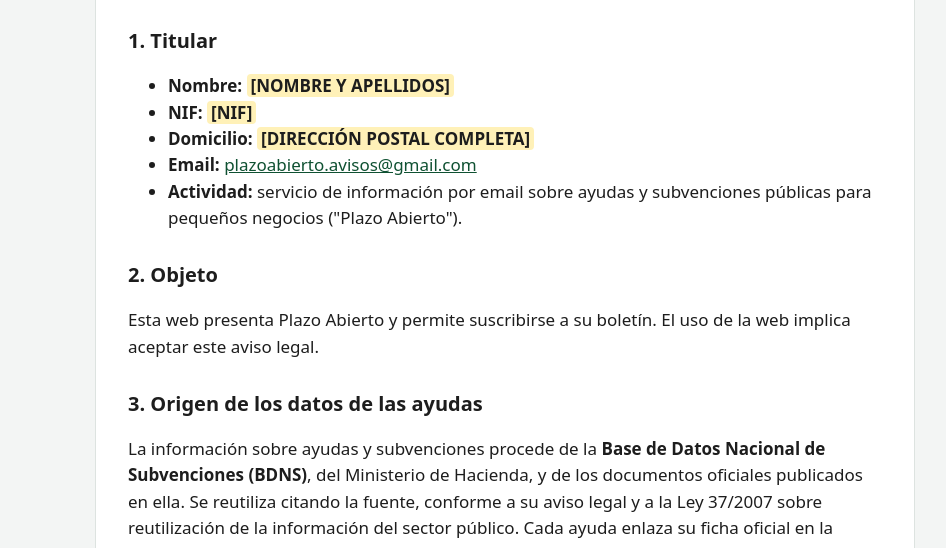
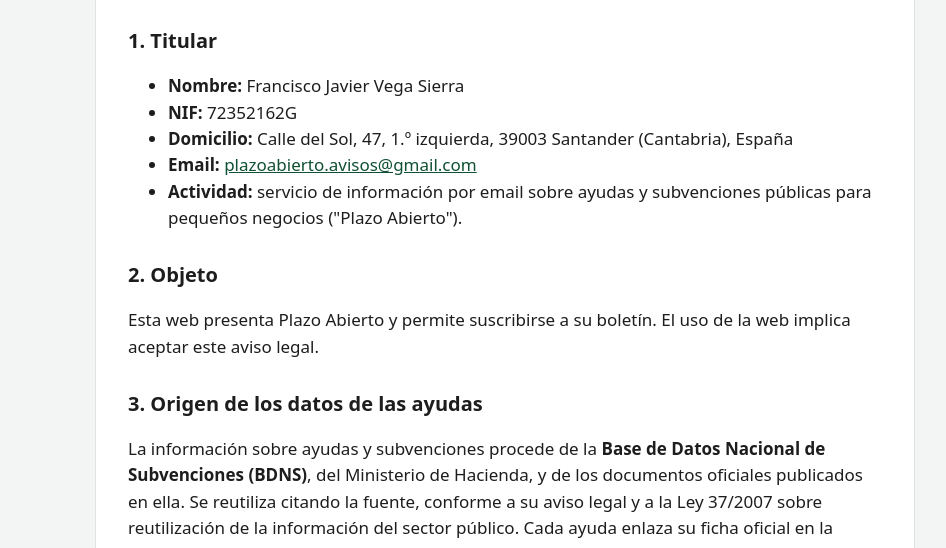
Before and after one commit to javiervegamanagement-lang/subvenia, a plain HTML site: page aviso-legal.html in a window 1280 px wide. Shown: the part 252-800 px from the top of the page, without its empty margins (135-1081 px from the left). Drawn offline with Linux system fonts and the light colour scheme.

Commit message:
Web: datos del titular en aviso legal y privacidad; .nojekyll para GitHub Pages

```diff
--- a/aviso-legal.html
+++ b/aviso-legal.html
@@ -15,9 +15,9 @@
 
 <h2>1. Titular</h2>
 <ul>
-  <li><b>Nombre:</b> <span class="hueco">[NOMBRE Y APELLIDOS]</span></li>
-  <li><b>NIF:</b> <span class="hueco">[NIF]</span></li>
-  <li><b>Domicilio:</b> <span class="hueco">[DIRECCIÓN POSTAL COMPLETA]</span></li>
+  <li><b>Nombre:</b> Francisco Javier Vega Sierra</li>
+  <li><b>NIF:</b> 72352162G</li>
+  <li><b>Domicilio:</b> Calle del Sol, 47, 1.º izquierda, 39003 Santander (Cantabria), España</li>
   <li><b>Email:</b> <a href="mailto:plazoabierto.avisos@gmail.com">plazoabierto.avisos@gmail.com</a></li>
   <li><b>Actividad:</b> servicio de información por email sobre ayudas y subvenciones públicas para pequeños negocios ("Plazo Abierto").</li>
 </ul>
```
Also changed, not shown: privacidad.html (+2 -2 lines), 1 other file.
